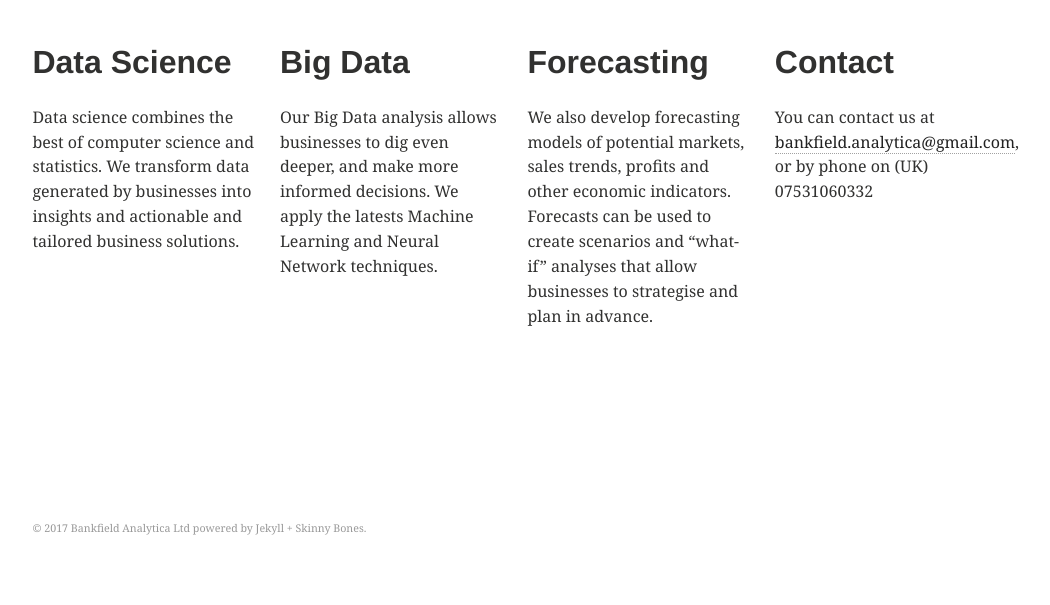
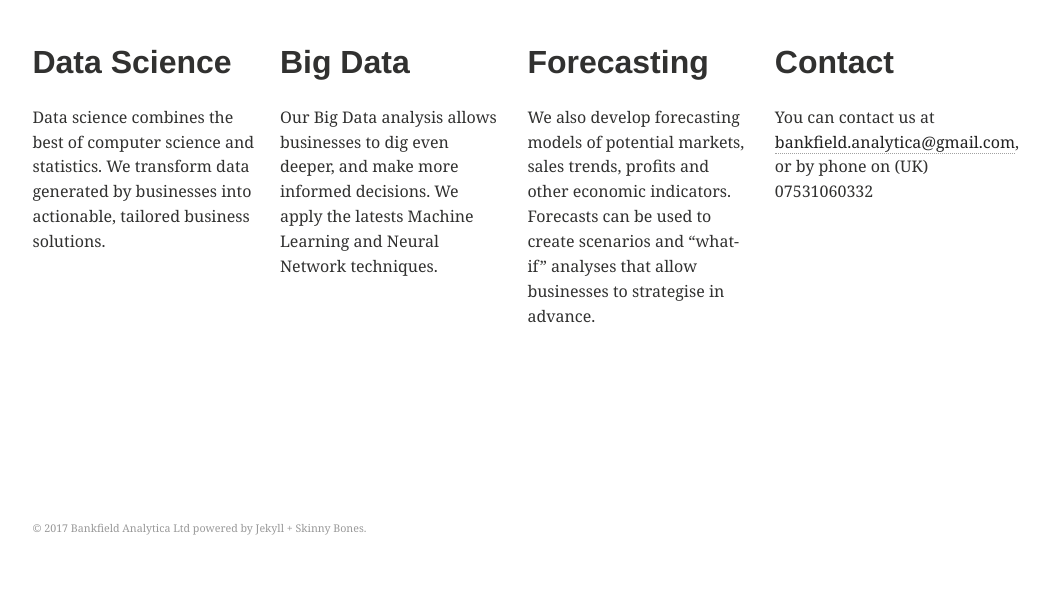
Before and after one commit to Bankfield-Analytica/.github.io, a Jekyll site: the page built from index.md, in a window 1280 px wide. Shown: the part 388-993 px from the top of the page, without its empty margins (124-1174 px from the left). Built offline with Jekyll 4.4.1, drawn with Linux system fonts in a browser that asks for light colours.

Commit message:
Update index.md

```diff
--- a/index.md
+++ b/index.md
@@ -15,7 +15,7 @@ permalink: /
 
 <div class="tile">
   <h1>Data Science</h1>
-  <p>Data science combines the best of computer science and statistics. We transform data generated by businesses into insights and actionable and tailored business solutions.</p>
+  <p>Data science combines the best of computer science and statistics. We transform data generated by businesses into actionable, tailored business solutions.</p>
 </div><!-- /.tile -->
 
 <div class="tile">
@@ -25,7 +25,7 @@ permalink: /
 
 <div class="tile">
   <h1>Forecasting</h1>
-  <p>We also develop forecasting models of potential markets, sales trends, profits and other economic indicators. Forecasts can be used to create scenarios and “what-if” analyses that allow businesses to strategise and plan in advance.</p>
+  <p>We also develop forecasting models of potential markets, sales trends, profits and other economic indicators. Forecasts can be used to create scenarios and “what-if” analyses that allow businesses to strategise in advance.</p>
 </div><!-- /.tile -->
 
 <div class="tile">
```
